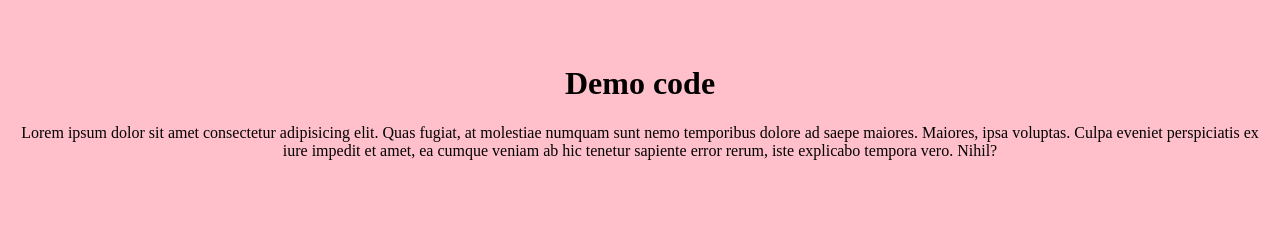
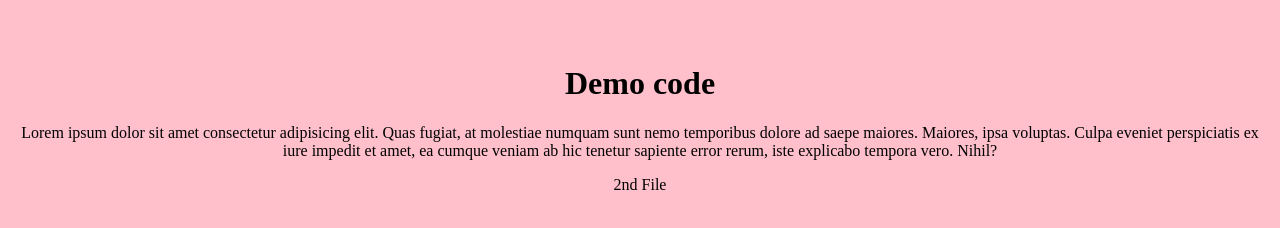
Before and after one commit to ifrah002/HTML-QUIZ-APP, a plain HTML site: page index.html in a window 1280 px wide. Drawn offline with Linux system fonts and the light colour scheme.

Commit message:
Update index.html

```diff
--- a/index.html
+++ b/index.html
@@ -9,7 +9,7 @@
     <br><br>
     <center><h1>Demo code</h1></center>
 <center><p>Lorem ipsum dolor sit amet consectetur adipisicing elit. Quas fugiat, at molestiae numquam sunt nemo temporibus dolore ad saepe maiores. Maiores, ipsa voluptas. Culpa eveniet perspiciatis ex iure impedit et amet, ea cumque veniam ab hic tenetur sapiente error rerum, iste explicabo tempora vero. Nihil?</p></center>
-
+<center><a href"quiz.html">2nd File</a></center>
 
 
 
```
